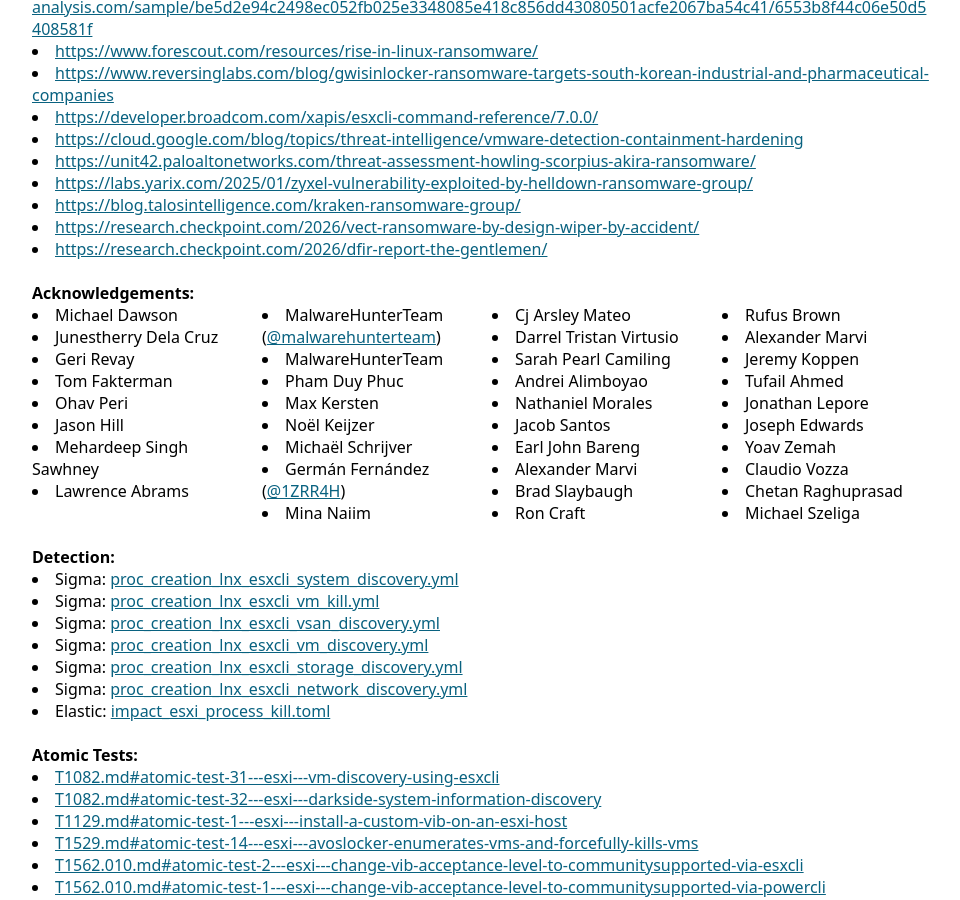
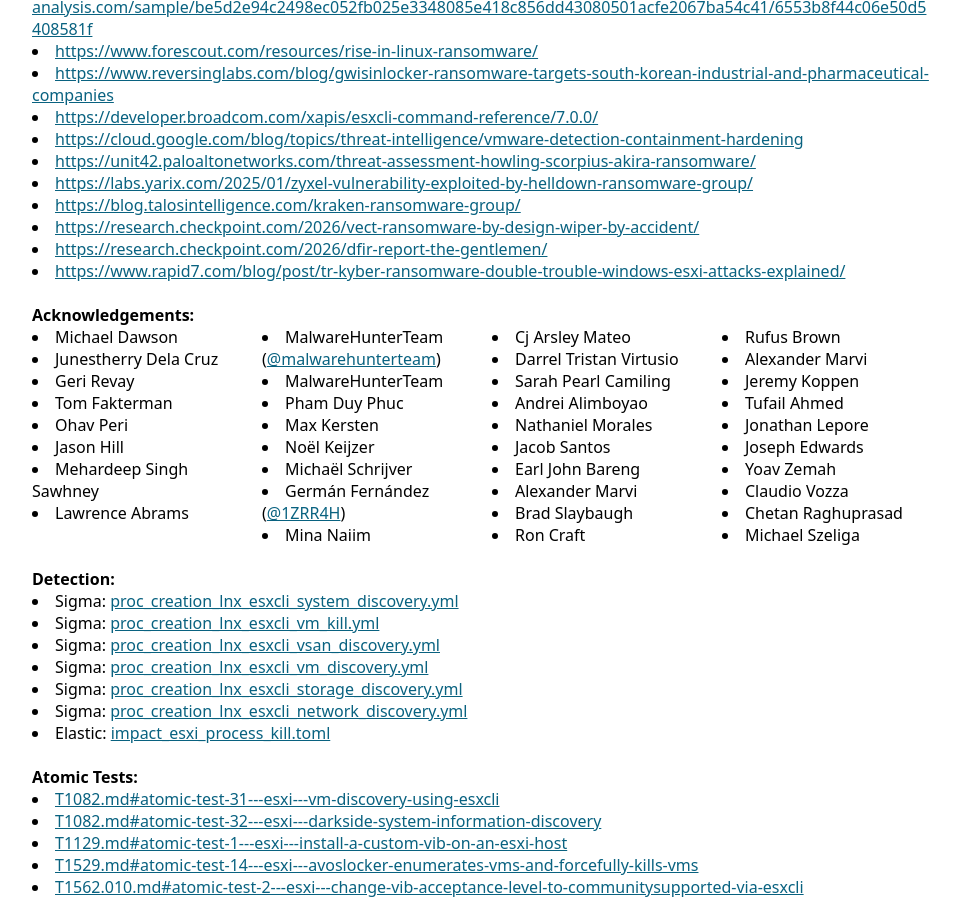
Before and after one commit to LOLESXi-Project/LOLESXi, a Jekyll site: the page built from _lolesxi/Binaries/esxcli.md, in a window 1280 px wide and 900 px high, scrolled down 854 px. Shown: the whole window, without its empty margins (158-1118 px from the left). Built offline with Jekyll 4.4.1, drawn with Linux system fonts in a browser that asks for light colours; some of the changed lines change nothing that is shown.

Commit message:
Update esxcli.md
added Kyber Ransomware reference only

```diff
--- a/_lolesxi/Binaries/esxcli.md
+++ b/_lolesxi/Binaries/esxcli.md
@@ -223,6 +223,7 @@
   - Link: https://blog.talosintelligence.com/kraken-ransomware-group/
   - Link: https://research.checkpoint.com/2026/vect-ransomware-by-design-wiper-by-accident/
   - Link: https://research.checkpoint.com/2026/dfir-report-the-gentlemen/
+  - Link: https://www.rapid7.com/blog/post/tr-kyber-ransomware-double-trouble-windows-esxi-attacks-explained/
 Acknowledgement:
   - Person: Michael Dawson
   - Person: Junestherry Dela Cruz
```
